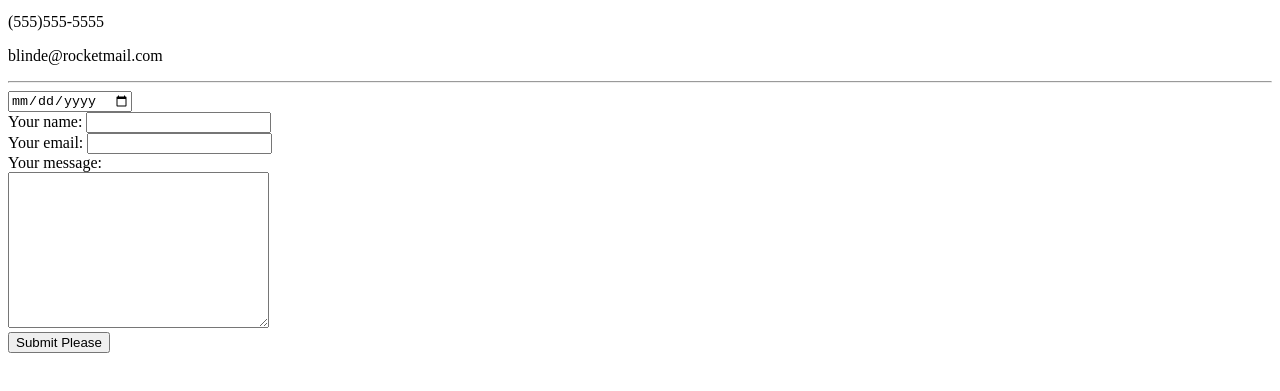
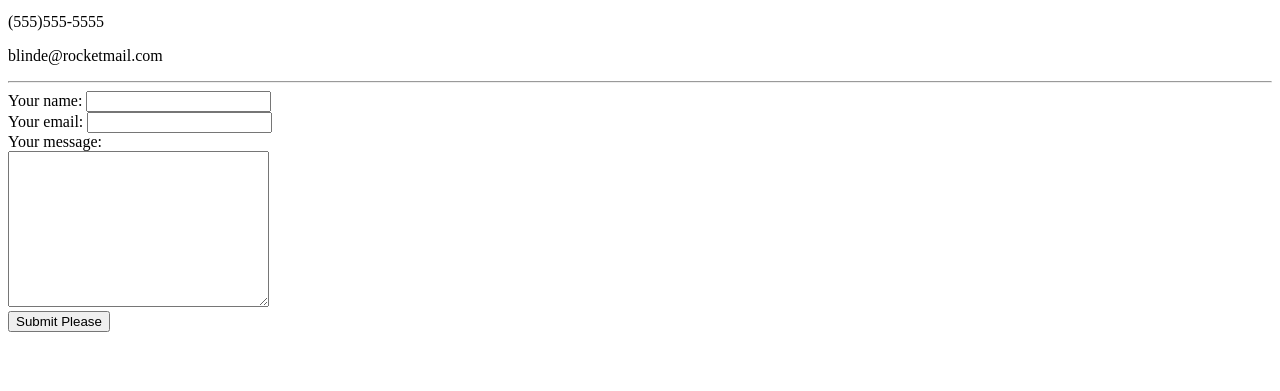
Before and after one commit to sharonburk/CV, a plain HTML site: page contact-me.html in a window 1280 px wide. Shown: the part 101-492 px from the top of the page. Drawn offline with Linux system fonts and the light colour scheme.

Commit message:
date removal
Just took the insert date field out of the contact me form

```diff
--- a/contact-me.html
+++ b/contact-me.html
@@ -14,7 +14,7 @@
   <hr />
 
   <form action="mailto:blinde@rocketmail.com" method="post" enctype="text/plain">
-    <input type="date" name="yourName" value=""><br />
+
     <label>Your name:</label>
     <input type="text" name="yourName" value=""><br />
     <label>Your email:</label>
```
